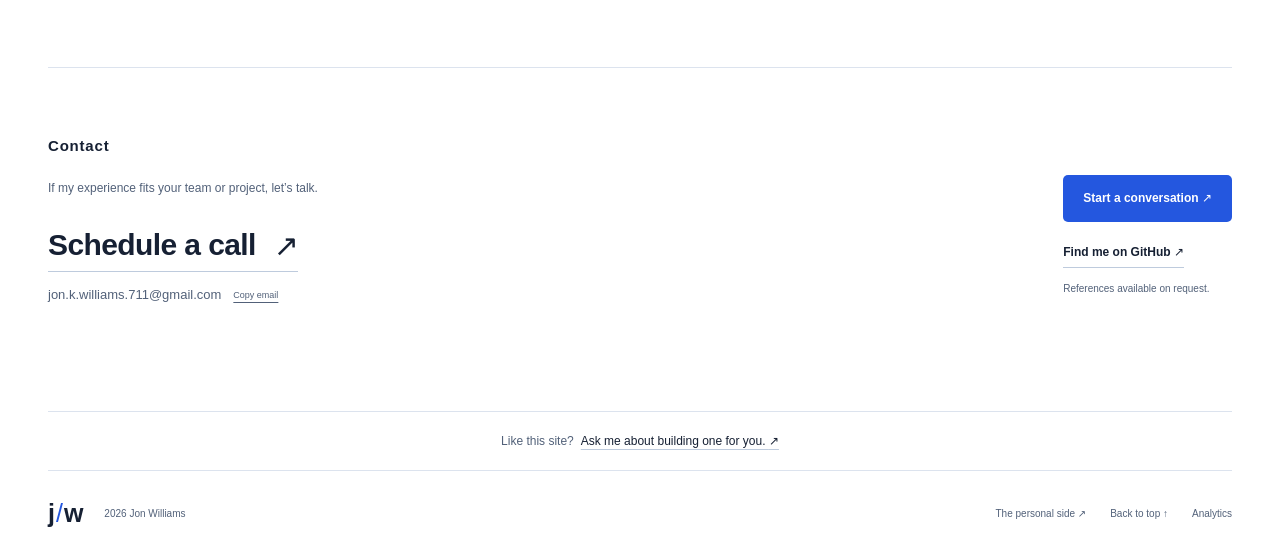
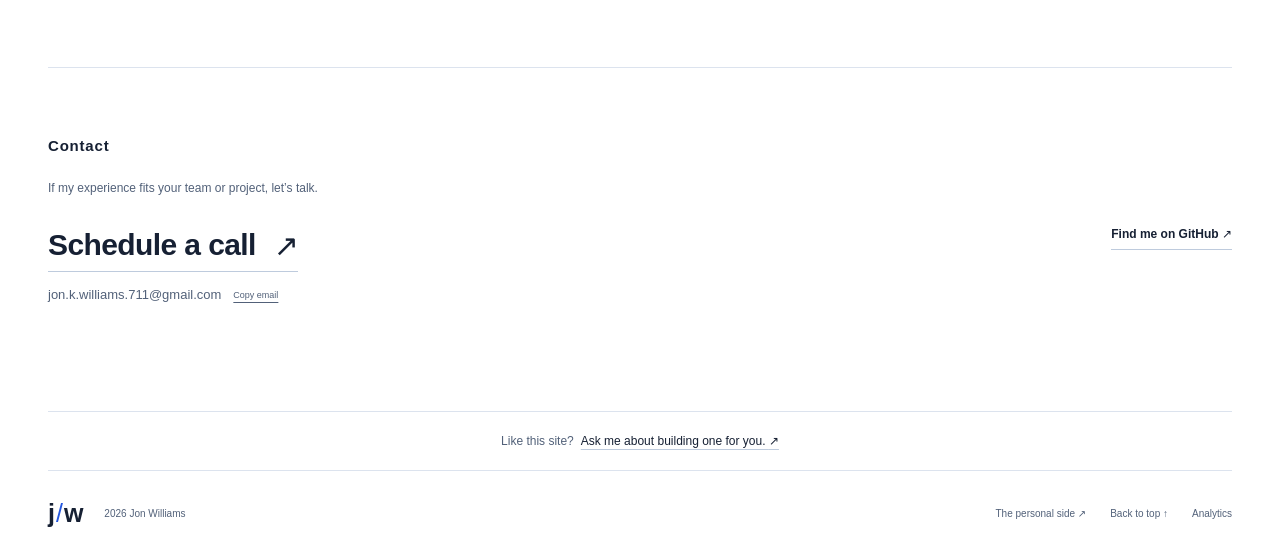
Before and after one commit to Jonny-Ringo/Jon_williams, a website built with Vite: page career/index.html in a window 1280 px wide. Shown: the part 4384-4940 px from the top of the page. Built offline with nearby package versions, Linux system fonts and the light colour scheme.

Commit message:
Remove redundant career contact content

```diff
--- a/career/index.html
+++ b/career/index.html
@@ -468,15 +468,13 @@
           <span class="copy-status" role="status"></span>
         </div>
         <div class="career-contact-actions">
-          <a class="button button-primary" href="https://calendly.com/jonkwilliams"
-            >Start a conversation ↗</a
-          ><a
+          <a
             class="text-link"
             href="https://github.com/Jonny-Ringo"
             target="_blank"
             rel="noopener noreferrer"
             >Find me on GitHub ↗</a
-          ><span>References available on request.</span>
+          >
         </div>
       </section>
     </main>
```
